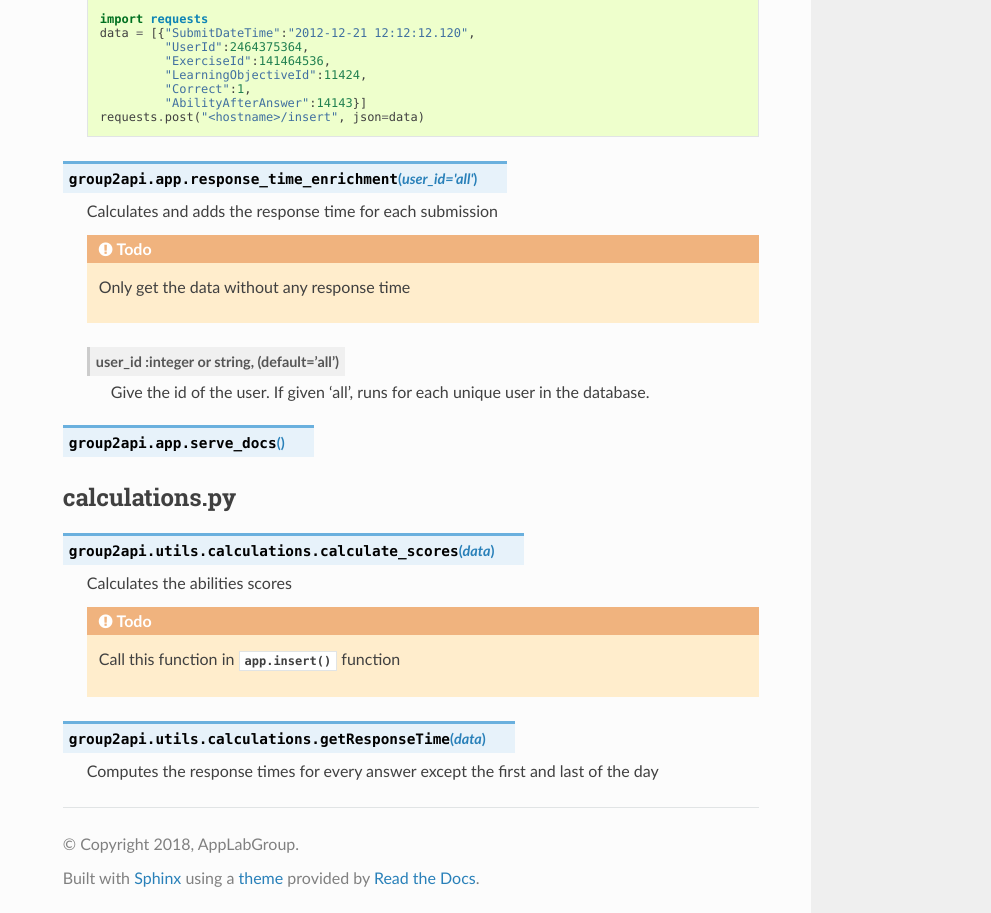
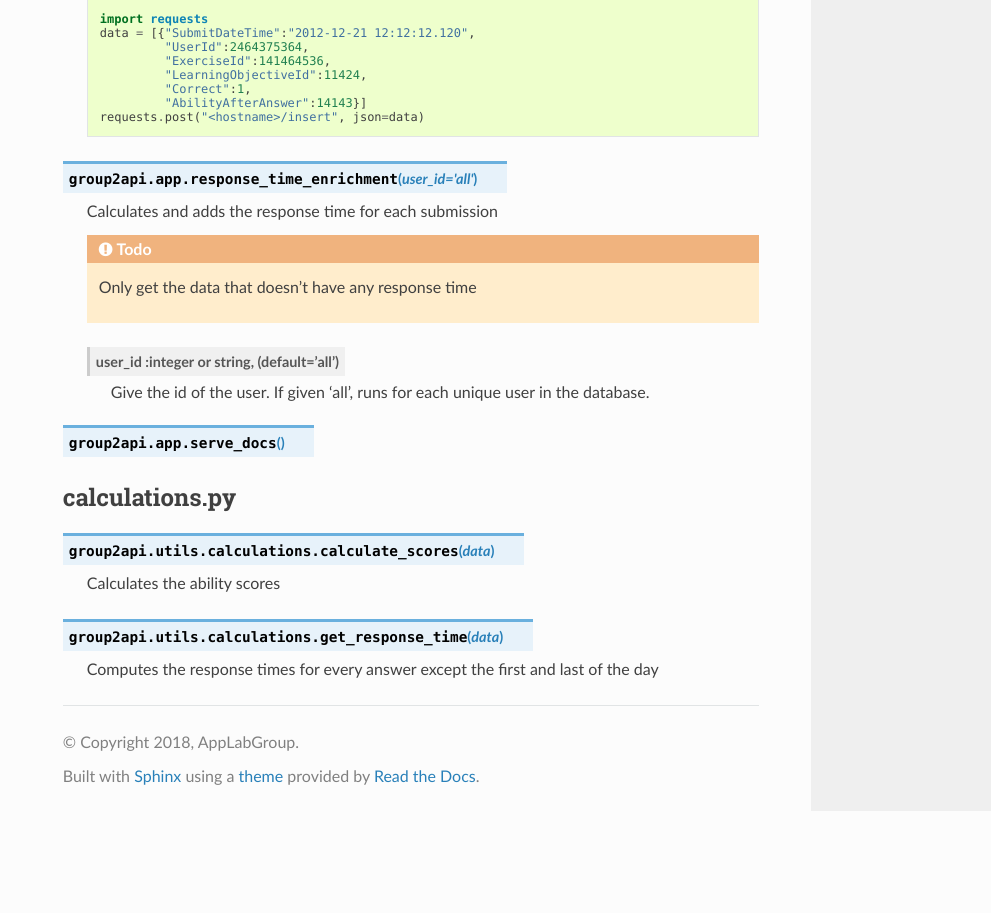
Before and after one commit to simgeekiz/ApplabAPI, a Flask app: page /docs in a window 1280 px wide. Shown: the part 1859-2772 px from the top of the page, without its empty margins (289-1280 px from the left). After the commit the page ends 2670 px from the top, so only its background shows below. Run offline with Flask 2, Linux system fonts and the light colour scheme; some libraries are stand-ins or nearby versions.

Commit message:
renewing documentation

```diff
--- a/group2api/app.py
+++ b/group2api/app.py
@@ -149,7 +149,7 @@ def get_scores(user_id, learning_obj_id, exercise_id):
 def response_time_enrichment(user_id='all'):
     """Calculates and adds the response time for each submission
 
-    .. todo:: Only get the data without any response time
+    .. todo:: Only get the data that doesn't have any response time
 
     Parameters
     ----------
@@ -161,7 +161,7 @@ def response_time_enrichment(user_id='all'):
     for user_id in user_ids_list:
         user_subs = submissions.find({'UserId': int(user_id)}, {'_id':1, 'SubmitDateTime':1})
         user_subs = [sub for sub in user_subs]
-        resp_time_enrich = calc.getResponseTime(user_subs)
+        resp_time_enrich = calc.get_response_time(user_subs)
         for item in resp_time_enrich:
             submissions.update({'_id':item['_id']}, {'$set': {'ResponseTime':item['ResponseTime']}})
     return jsonify(message="Response times succesfully added.")
--- a/group2api/templates/index.html
+++ b/group2api/templates/index.html
@@ -260,7 +260,7 @@ Usage example with Python requests library:</p>
 <dd><p>Calculates and adds the response time for each submission</p>
 <div class="admonition-todo admonition" id="index-0">
 <p class="first admonition-title">Todo</p>
-<p class="last">Only get the data without any response time</p>
+<p class="last">Only get the data that doesn’t have any response time</p>
 </div>
 <dl class="docutils">
 <dt>user_id <span class="classifier-delimiter">:</span> <span class="classifier">integer or string, (default=’all’)</span></dt>
@@ -280,16 +280,12 @@ each unique user in the database.</dd>
 <dl class="function">
 <dt id="group2api.utils.calculations.calculate_scores">
 <code class="descclassname">group2api.utils.calculations.</code><code class="descname">calculate_scores</code><span class="sig-paren">(</span><em>data</em><span class="sig-paren">)</span><a class="headerlink" href="#group2api.utils.calculations.calculate_scores" title="Permalink to this definition">¶</a></dt>
-<dd><p>Calculates the abilities scores</p>
-<div class="admonition-todo admonition" id="index-1">
-<p class="first admonition-title">Todo</p>
-<p class="last">Call this function in <code class="xref py py-func docutils literal notranslate"><span class="pre">app.insert()</span></code> function</p>
-</div>
+<dd><p>Calculates the ability scores</p>
 </dd></dl>
 
 <dl class="function">
-<dt id="group2api.utils.calculations.getResponseTime">
-<code class="descclassname">group2api.utils.calculations.</code><code class="descname">getResponseTime</code><span class="sig-paren">(</span><em>data</em><span class="sig-paren">)</span><a class="headerlink" href="#group2api.utils.calculations.getResponseTime" title="Permalink to this definition">¶</a></dt>
+<dt id="group2api.utils.calculations.get_response_time">
+<code class="descclassname">group2api.utils.calculations.</code><code class="descname">get_response_time</code><span class="sig-paren">(</span><em>data</em><span class="sig-paren">)</span><a class="headerlink" href="#group2api.utils.calculations.get_response_time" title="Permalink to this definition">¶</a></dt>
 <dd><p>Computes the response times for every answer except the first and last of the day</p>
 </dd></dl>
 
```
Also changed, not shown: group2api/templates/genindex.html (+4 -4 lines), group2api/templates/searchindex.js (+1 -1 lines), group2api/utils/calculations.py (+3 -8 lines), 1 other file.
